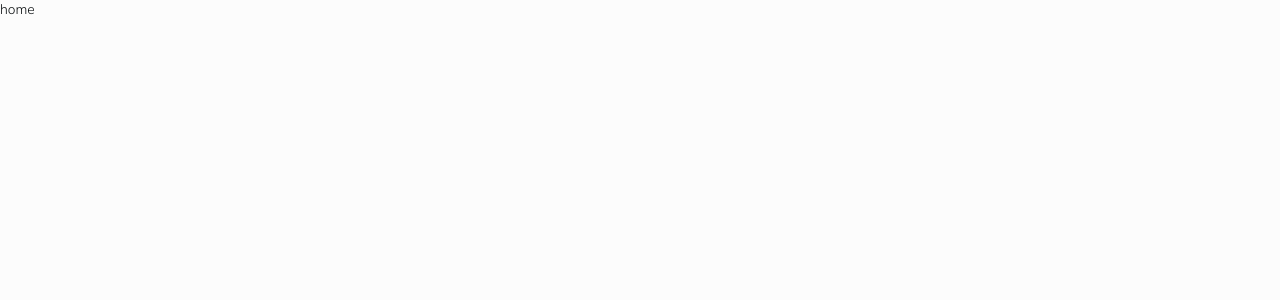
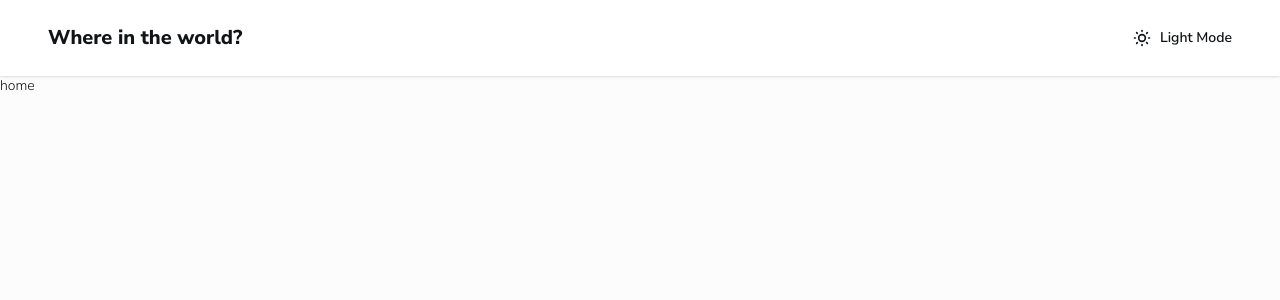
Before and after one commit to Khaled-Abdelbaset/countries-task, a Vue app: page / in a window 1280 px wide. Shown: the top 300 px of the page. Built offline with nearby package versions, Linux system fonts and the light colour scheme.

Commit message:
feat: add Header component and color theme store for dark mode toggle

```diff
--- a/src/App.vue
+++ b/src/App.vue
@@ -1,4 +1,5 @@
 <template>
+  <Header />
   <main>
     <div>
       <router-view />
@@ -7,6 +8,7 @@
 </template>
 
 <script setup lang="ts">
+import Header from './components/Header.vue'
 </script>
 
 <style></style>
--- /dev/null
+++ b/src/components/Header.vue
@@ -0,0 +1,57 @@
+<script setup lang="ts">
+import { useColorThemeStore } from '../stores/colorThemeStore'
+
+const themeStore = useColorThemeStore()
+</script>
+
+<template>
+  <header class="bg-white dark:bg-blue-900 shadow-sm px-4 py-6">
+    <div class="container flex justify-between items-center gap-4">
+      <h1 class="font-extrabold text-grey-950 dark:text-white text-lg md:text-xl">
+        Where in the world?
+      </h1>
+      <nav>
+        <button
+          @click="themeStore.toggleTheme"
+          class="flex items-center gap-2 text-grey-950 dark:text-white font-semibold transition-colors cursor-pointer"
+          aria-label="Toggle dark mode"
+        >
+          <span v-if="themeStore.isDarkMode" class="flex items-center gap-2">
+            <svg
+              xmlns="http://www.w3.org/2000/svg"
+              class="h-5 w-5"
+              fill="none"
+              viewBox="0 0 24 24"
+              stroke="currentColor"
+            >
+              <path
+                stroke-linecap="round"
+                stroke-linejoin="round"
+                stroke-width="2"
+                d="M20.354 15.354A9 9 0 018.646 3.646 9.003 9.003 0 0012 21a9.003 9.003 0 008.354-5.646z"
+              />
+            </svg>
+            Dark Mode
+          </span>
+          <span v-else class="flex items-center gap-2">
+            <svg
+              xmlns="http://www.w3.org/2000/svg"
+              class="h-5 w-5"
+              fill="none"
+              viewBox="0 0 24 24"
+              stroke="currentColor"
+            >
+              <path
+                stroke-linecap="round"
+                stroke-linejoin="round"
+                stroke-width="2"
+                d="M12 3v1m0 16v1m9-9h-1M4 12H3m15.364 6.364l-.707-.707M6.343 6.343l-.707-.707m12.728 0l-.707.707M6.343 17.657l-.707.707M16 12a4 4 0 11-8 0 4 4 0 018 0z"
+              />
+            </svg>
+            Light Mode
+          </span>
+        </button>
+      </nav>
+    </div>
+  </header>
+</template>
--- /dev/null
+++ b/src/stores/colorThemeStore.ts
@@ -0,0 +1,34 @@
+import { defineStore } from 'pinia';
+import { ref } from 'vue';
+
+export const useColorThemeStore = defineStore('colorTheme', () => {
+  const storedTheme = localStorage.getItem('theme');
+  const systemDarkMode = window.matchMedia('(prefers-color-scheme: dark)').matches;
+
+  const isDarkMode = ref(
+    storedTheme
+      ? storedTheme === 'dark'
+      : systemDarkMode
+  );
+
+  // Method to toggle theme
+  function toggleTheme() {
+    isDarkMode.value = !isDarkMode.value;
+
+    // Store the theme preference in localStorage
+    localStorage.setItem('theme', isDarkMode.value ? 'dark' : 'light');
+
+    // Update the document class based on the theme
+    if (isDarkMode.value) {
+      document.documentElement.classList.add('dark');
+    }
+    else {
+      document.documentElement.classList.remove('dark');
+    }
+  }
+
+  return {
+    isDarkMode,
+    toggleTheme
+  };
+});
```
